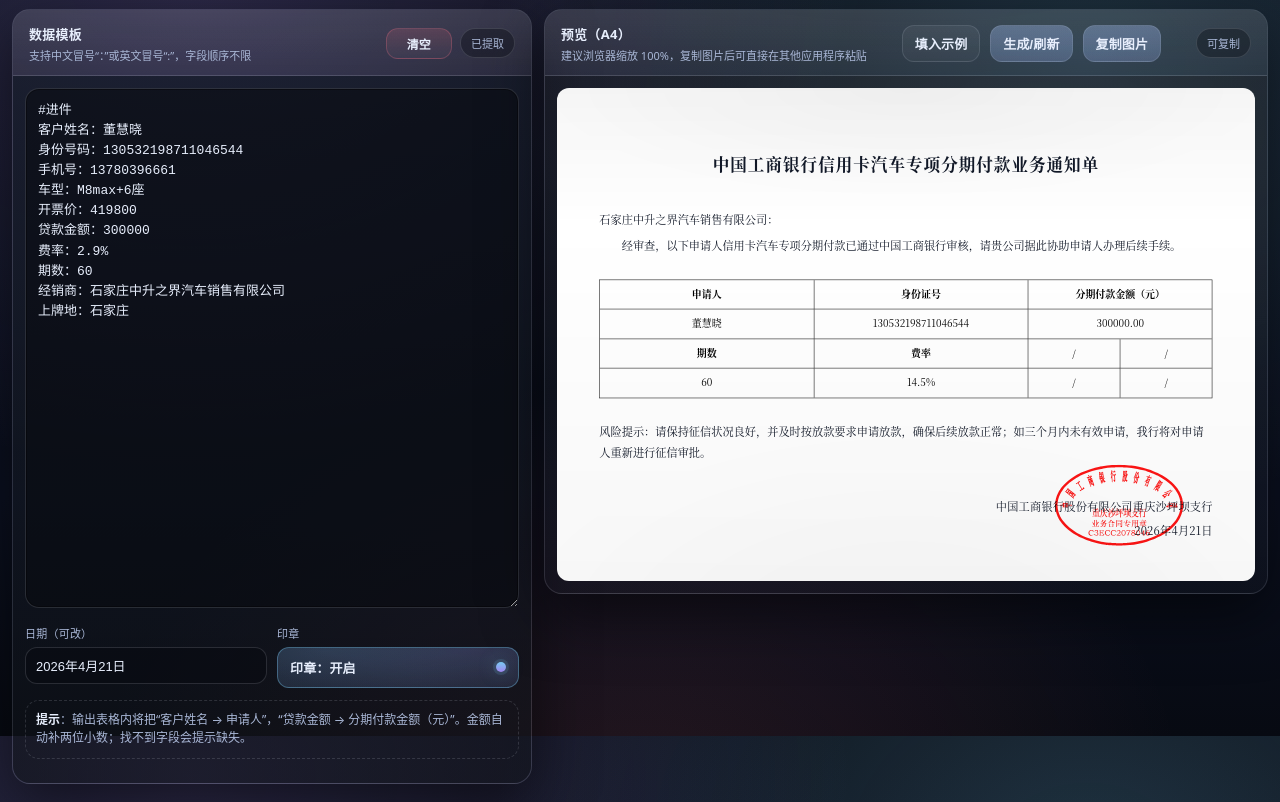
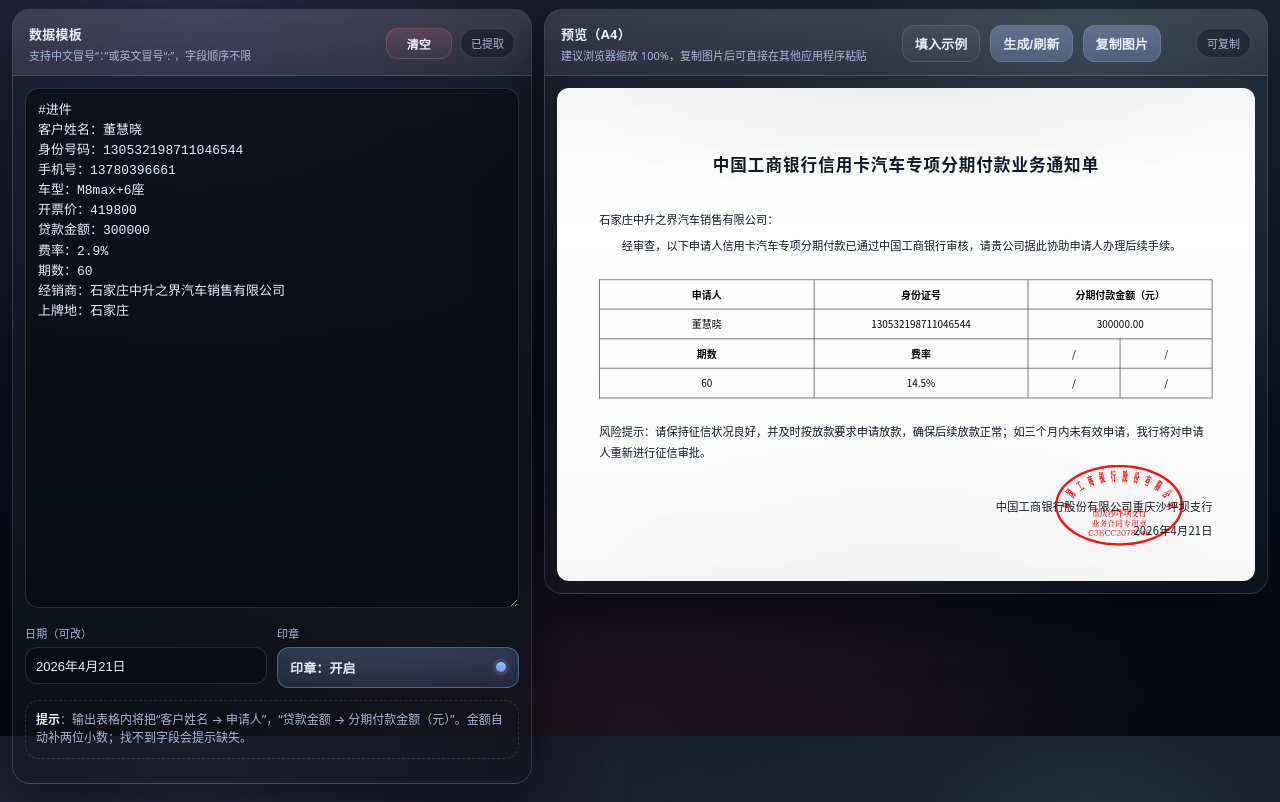
Before and after one commit to qq676628/icbc_notice, a plain HTML site: page index.html in a window 1280 px wide. Shown: the part 64-866 px from the top of the page. Drawn offline with nearby package versions, Linux system fonts and the light colour scheme.

Commit message:
更新 index.html via EZPage

```diff
--- a/index.html
+++ b/index.html
@@ -277,7 +277,7 @@
     .doc{
       position:relative;
       padding: 26mm 18mm 22mm;
-      font-family: "SimSun","Songti SC","STSong","Noto Serif CJK SC","Source Han Serif SC","Times New Roman",serif;
+      font-family: "Microsoft YaHei", "微软雅黑", "PingFang SC", "Noto Sans CJK SC", "Helvetica Neue", Helvetica, Arial, sans-serif;
       font-size: 12.5pt;
       line-height: 1.9;
     }
```
